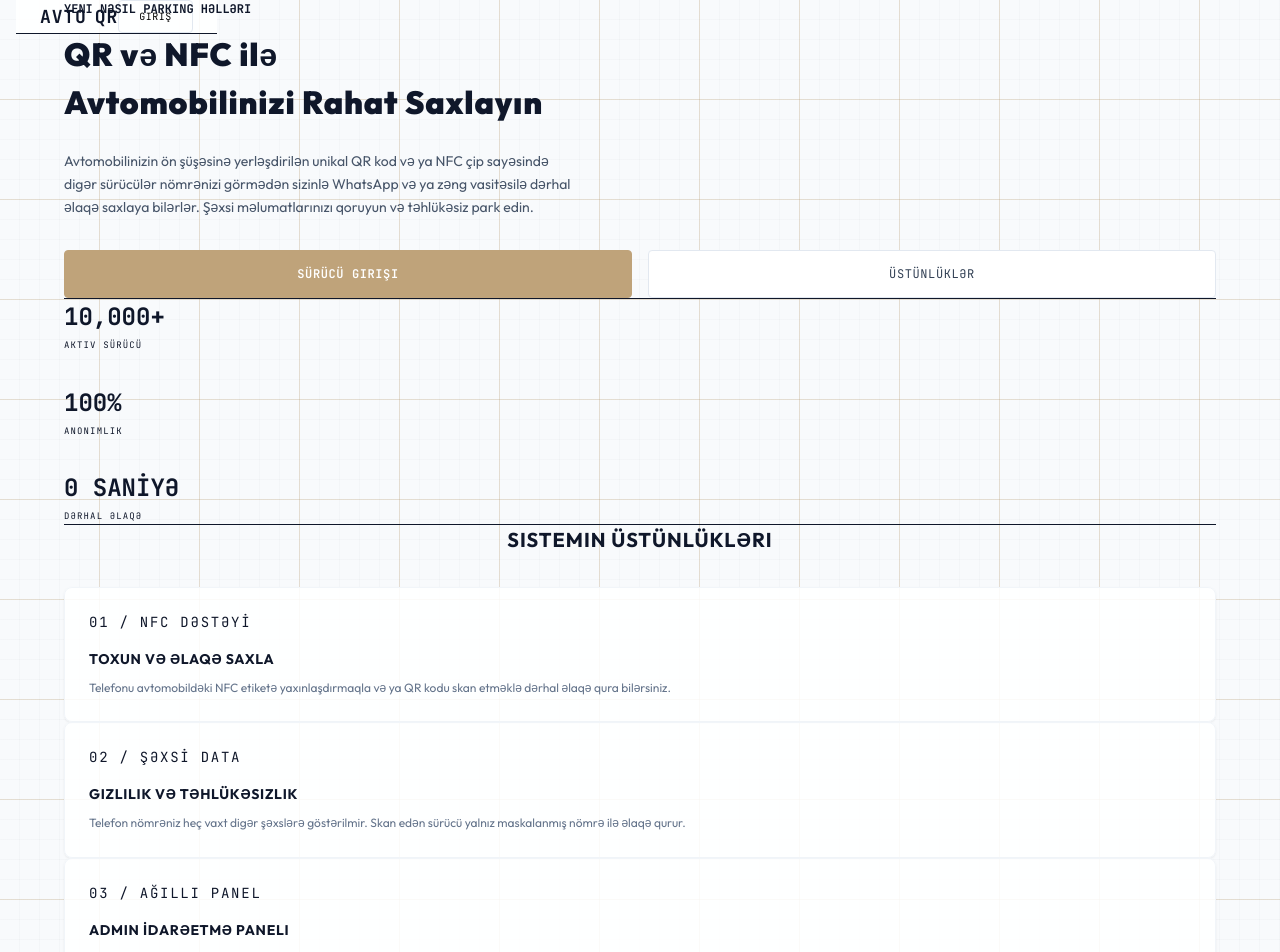
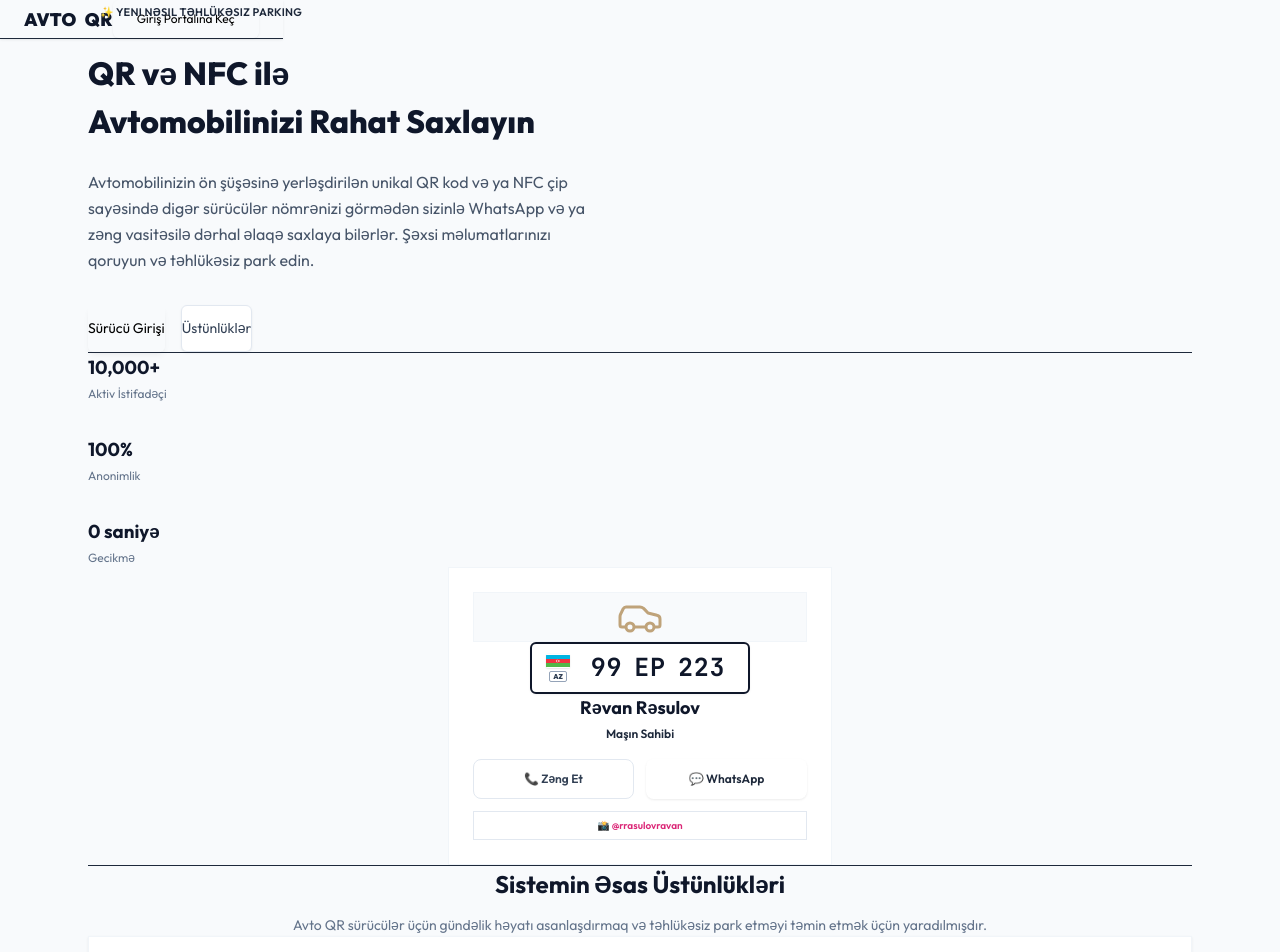
Before and after one commit to ravanrasulov6/avtoqr, a React (Vite) app: page / in a window 1280 px wide. Shown: the top 952 px of the page. Built offline with nearby package versions, Linux system fonts and the light colour scheme; no server answers.

Commit message:
redesign main page to clean modern minimalist light mode layout

```diff
--- a/src/App.jsx
+++ b/src/App.jsx
@@ -28,106 +28,91 @@ export default function App() {
     // Normalize path by removing trailing slash
     const path = currentPath.replace(/\/$/, '') || '/';
 
-    // 1. Home / Welcome Screen (Luxury Light Landing Page)
+    // 1. Home / Welcome Screen (Modern Minimalist Landing Page)
     if (path === '/' || path === '/index.html') {
       return (
-        <div className="blueprint-grid min-h-screen text-slate-900 flex flex-col pt-24 pb-16 px-4 md:px-8 relative overflow-x-hidden">
-          {/* Background Decorative Grid Lines (Architectural Grid Overlay) */}
-          <div className="absolute inset-0 pointer-events-none opacity-30">
-            <div className="absolute top-0 bottom-0 left-1/4 w-[1px] bg-[rgba(191,163,122,0.15)]"></div>
-            <div className="absolute top-0 bottom-0 left-1/2 w-[1px] bg-[rgba(191,163,122,0.15)]"></div>
-            <div className="absolute top-0 bottom-0 left-3/4 w-[1px] bg-[rgba(191,163,122,0.15)]"></div>
-          </div>
+        <div className="min-h-screen bg-slate-50/50 text-slate-800 flex flex-col font-sans">
 
           {/* Navigation Bar */}
-          <nav className="border-b border-[rgba(191,163,122,0.15)] bg-white/80 backdrop-blur-md fixed top-0 left-0 right-0 z-40 py-4 px-6 md:px-12 flex justify-between items-center">
-            <div className="flex items-center gap-2 font-mono font-black text-slate-900 text-lg tracking-wider">
+          <nav className="border-b border-slate-100 bg-white/90 backdrop-blur-md fixed top-0 left-0 right-0 z-40 py-4 px-6 md:px-12 flex justify-between items-center shadow-sm">
+            <div className="flex items-center gap-2 font-sans font-black text-slate-900 text-lg tracking-wide">
               <span className="text-[#bfa37a]">AVTO</span>
               <span>QR</span>
             </div>
-            <div className="hidden md:flex gap-8 text-[10px] font-mono uppercase text-slate-650 tracking-wider">
+            <div className="hidden md:flex gap-8 text-xs font-medium text-slate-650">
               <a href="#features" className="hover:text-[#bfa37a] transition-colors">Üstünlüklər</a>
-              <a href="#how-it-works" className="hover:text-[#bfa37a] transition-colors">Necə İşləyir?</a>
             </div>
             <button
               onClick={() => navigate('/admin')}
-              className="py-2 px-5 border border-[#bfa37a] hover:bg-[#bfa37a]/10 text-[#bfa37a] font-mono text-[10px] uppercase tracking-wider rounded transition-all"
+              className="py-2.5 px-6 bg-[#bfa37a] hover:bg-[#ad9168] text-white font-medium text-xs rounded-md shadow-sm transition-all"
             >
-              Giriş
+              Giriş Portalına Keç
             </button>
           </nav>
 
-          {/* Hero Content Container */}
-          <div className="max-w-6xl mx-auto w-full flex-1 flex flex-col justify-center gap-12 z-10 my-auto">
-            <div className="grid grid-cols-1 lg:grid-cols-2 gap-12 items-center">
-              {/* Left Side: Slogan, Description & Stats */}
+          {/* Hero Section */}
+          <main className="max-w-6xl mx-auto w-full flex-1 flex flex-col justify-center px-6 pt-32 pb-16 z-10">
+            <div className="grid grid-cols-1 lg:grid-cols-2 gap-16 items-center">
+
+              {/* Left Side: Copywriting */}
               <div className="flex flex-col items-start text-left">
-                <span className="text-[#bfa37a] text-xs font-mono font-bold tracking-[0.3em] uppercase mb-3">
-                  Yeni Nəsil Parking Həlləri
-                </span>
-                <h1 className="text-3xl md:text-5xl font-black font-sans leading-tight tracking-wide mb-6 text-slate-900">
+                <div className="inline-flex items-center gap-2 px-3 py-1 rounded-full bg-[#bfa37a]/10 text-[#bfa37a] text-[11px] font-semibold tracking-wide uppercase mb-6">
+                  <span>✨ Yeni nəsil təhlükəsiz parking</span>
+                </div>
+                <h1 className="text-4xl md:text-5xl font-extrabold font-sans leading-tight tracking-tight text-slate-900 mb-6">
                   QR və NFC ilə <br/>
                   <span className="text-[#bfa37a]">Avtomobilinizi Rahat Saxlayın</span>
                 </h1>
-                <p className="text-slate-600 text-sm md:text-base leading-relaxed mb-8 max-w-lg">
+                <p className="text-slate-600 text-base leading-relaxed mb-8 max-w-lg">
                   Avtomobilinizin ön şüşəsinə yerləşdirilən unikal QR kod və ya NFC çip sayəsində digər sürücülər nömrənizi görmədən sizinlə WhatsApp və ya zəng vasitəsilə dərhal əlaqə saxlaya bilərlər. Şəxsi məlumatlarınızı qoruyun və təhlükəsiz park edin.
                 </p>
 
                 <div className="flex gap-4 w-full sm:w-auto">
                   <button
                     onClick={() => navigate('/admin')}
-                    className="py-3.5 px-8 rounded btn-gold text-xs font-mono uppercase tracking-wider flex-1 sm:flex-initial"
+                    className="py-3 px-8 rounded-md bg-slate-900 hover:bg-slate-800 text-white font-medium text-sm shadow-md transition-colors"
                   >
                     Sürücü Girişi
                   </button>
                   <a
                     href="#features"
-                    className="py-3.5 px-8 rounded border border-slate-200 bg-white hover:bg-slate-50 text-slate-700 text-xs font-mono uppercase tracking-wider text-center flex-1 sm:flex-initial transition-colors"
+                    className="py-3 px-8 rounded-md border border-slate-200 bg-white hover:bg-slate-50 text-slate-700 font-medium text-sm shadow-sm transition-colors text-center"
                   >
                     Üstünlüklər
                   </a>
                 </div>
 
-                {/* Stats block */}
-                <div className="grid grid-cols-3 gap-8 mt-12 pt-8 border-t border-slate-200 w-full">
+                {/* Stats */}
+                <div className="grid grid-cols-3 gap-8 mt-12 pt-8 border-t border-slate-100 w-full">
                   <div>
-                    <h3 className="text-2xl font-black font-mono text-[#bfa37a]">10,000+</h3>
-                    <p className="text-[9px] text-slate-450 font-mono uppercase tracking-widest mt-1">Aktiv Sürücü</p>
+                    <h3 className="text-3xl font-bold font-sans text-slate-900">10,000+</h3>
+                    <p className="text-xs text-slate-500 mt-1">Aktiv İstifadəçi</p>
                   </div>
                   <div>
-                    <h3 className="text-2xl font-black font-mono text-[#bfa37a]">100%</h3>
-                    <p className="text-[9px] text-slate-450 font-mono uppercase tracking-widest mt-1">Anonimlik</p>
+                    <h3 className="text-3xl font-bold font-sans text-slate-900">100%</h3>
+                    <p className="text-xs text-slate-500 mt-1">Anonimlik</p>
                   </div>
                   <div>
-                    <h3 className="text-2xl font-black font-mono text-[#bfa37a]">0 SANİYƏ</h3>
-                    <p className="text-[9px] text-slate-450 font-mono uppercase tracking-widest mt-1">Dərhal Əlaqə</p>
+                    <h3 className="text-3xl font-bold font-sans text-slate-900">0 saniyə</h3>
+                    <p className="text-xs text-slate-500 mt-1">Gecikmə</p>
                   </div>
                 </div>
               </div>
 
-              {/* Right Side: Interactive Mockup Card */}
-              <div className="hidden lg:flex justify-center items-center relative">
-                {/* Glowing gold back light */}
-                <div className="absolute w-72 h-72 rounded-full bg-[#bfa37a]/10 blur-[80px]" />
+              {/* Right Side: Clean Mockup Card */}
+              <div className="flex justify-center items-center relative">
+                {/* Subtle soft decorative background blur */}
+                <div className="absolute w-80 h-80 rounded-full bg-[#bfa37a]/5 blur-[100px]" />
 
-                <div className="w-full max-w-sm p-6 bg-white/90 backdrop-blur-md border border-[rgba(191,163,122,0.25)] rounded-xl relative shadow-xl">
-                  {/* Decorative drafting corners */}
-                  <div className="blueprint-corner blueprint-corner-tl" />
-                  <div className="blueprint-corner blueprint-corner-tr" />
-                  <div className="blueprint-corner blueprint-corner-bl" />
-                  <div className="blueprint-corner blueprint-corner-br" />
-
-                  {/* Sample car frame inside mockup */}
-                  <div className="w-full h-36 rounded border border-slate-100 bg-slate-50 relative overflow-hidden mb-5">
-                    <div className="absolute inset-0 flex flex-col items-center justify-center text-slate-400 p-4">
-                      <svg viewBox="0 0 24 24" width="40" height="40" fill="none" stroke="#bfa37a" strokeWidth="1.5" className="mb-2 opacity-60">
-                        <path d="M19 17h2c.6 0 1-.4 1-1v-3c0-.9-.7-1.7-1.5-1.9C18.7 10.6 16 10 16 10s-1.3-1.4-2.2-2.3c-.5-.4-1.1-.7-1.8-.7H5c-.6 0-1.1.4-1.4.9l-1.4 2.9A3.7 3.7 0 0 0 2 12v4c0 .6.4 1 1 1h2" />
-                        <circle cx="7" cy="17" r="2" />
-                        <path d="M9 17h6" />
-                        <circle cx="17" cy="17" r="2" />
-                      </svg>
-                      <span className="text-[9px] font-mono uppercase tracking-widest text-[#bfa37a]">AVTOMOBİL MƏLUMATI</span>
-                    </div>
+                <div className="w-full max-w-sm p-6 bg-white border border-slate-100 rounded-2xl relative shadow-xl">
+                  {/* Car image frame inside mockup */}
+                  <div className="w-full h-40 rounded-xl bg-slate-50 border border-slate-100 relative overflow-hidden mb-5 flex items-center justify-center">
+                    <svg viewBox="0 0 24 24" width="48" height="48" fill="none" stroke="#bfa37a" strokeWidth="1.5" className="opacity-60">
+                      <path d="M19 17h2c.6 0 1-.4 1-1v-3c0-.9-.7-1.7-1.5-1.9C18.7 10.6 16 10 16 10s-1.3-1.4-2.2-2.3c-.5-.4-1.1-.7-1.8-.7H5c-.6 0-1.1.4-1.4.9l-1.4 2.9A3.7 3.7 0 0 0 2 12v4c0 .6.4 1 1 1h2" />
+                      <circle cx="7" cy="17" r="2" />
+                      <path d="M9 17h6" />
+                      <circle cx="17" cy="17" r="2" />
+                    </svg>
                   </div>
 
                   {/* Azerbaijani License Plate Component inside mockup */}
@@ -159,60 +144,64 @@ export default function App() {
                     </div>
                   </div>
 
-                  {/* Simulated driver name */}
+                  {/* Simulated driver profile */}
                   <div className="text-center">
-                    <h3 className="text-sm font-bold text-slate-900 mb-1">Rəvan Rəsulov</h3>
-                    <p className="text-[9px] text-[#bfa37a] font-mono tracking-widest uppercase mb-4">Sürücü Profili</p>
+                    <h3 className="text-lg font-bold text-slate-900 mb-1">Rəvan Rəsulov</h3>
+                    <p className="text-xs text-[#bfa37a] font-semibold mb-4">Maşın Sahibi</p>
 
                     <div className="grid grid-cols-2 gap-3 mb-3">
-                      <div className="py-2.5 px-3 rounded border border-[rgba(191,163,122,0.3)] bg-white text-[10px] font-mono text-slate-800 flex items-center justify-center gap-1.5 hover:bg-[rgba(191,163,122,0.06)] hover:border-[#bfa37a] transition-all">
+                      <div className="py-2.5 px-3 rounded-lg border border-slate-200 bg-white text-xs font-semibold text-slate-700 flex items-center justify-center gap-1.5 hover:bg-slate-50 transition-all">
                         <span>📞 Zəng Et</span>
                       </div>
-                      <div className="py-2.5 px-3 rounded bg-[#bfa37a] text-[10px] font-mono text-white flex items-center justify-center gap-1.5 shadow-sm">
+                      <div className="py-2.5 px-3 rounded-lg bg-[#bfa37a] hover:bg-[#ad9168] text-xs font-semibold text-white flex items-center justify-center gap-1.5 shadow-sm transition-all">
                         <span>💬 WhatsApp</span>
                       </div>
                     </div>
 
-                    <div className="py-1.5 px-3 rounded border border-pink-200 bg-pink-50/50 text-[9px] font-mono text-pink-600 inline-block">
-                      📸 @instagram_hesabi
+                    <div className="py-1.5 px-4 rounded-full border border-pink-100 bg-pink-50/50 text-[10px] font-semibold text-pink-600 inline-block">
+                      📸 @rrasulovravan
                     </div>
                   </div>
                 </div>
               </div>
             </div>
 
-            {/* Features Grid Section */}
-            <div id="features" className="mt-16 pt-16 border-t border-slate-200">
-              <h2 className="text-xl font-bold font-sans text-[#bfa37a] uppercase tracking-wider text-center mb-8">
-                Sistemin Üstünlükləri
-              </h2>
-              <div className="grid grid-cols-1 md:grid-cols-3 gap-6">
-                <div className="bg-white/80 border border-slate-100 p-6 rounded-lg relative shadow-sm">
-                  <div className="text-[#bfa37a] mb-4 text-sm font-mono tracking-widest">01 / NFC DƏSTƏYİ</div>
-                  <h4 className="text-sm font-bold text-slate-900 uppercase tracking-wider mb-2">Toxun və Əlaqə Saxla</h4>
-                  <p className="text-xs text-slate-500 leading-relaxed">
-                    Telefonu avtomobildəki NFC etiketə yaxınlaşdırmaqla və ya QR kodu skan etməklə dərhal əlaqə qura bilərsiniz.
+            {/* Features Section */}
+            <div id="features" className="mt-20 pt-16 border-t border-slate-100">
+              <div className="text-center max-w-xl mx-auto mb-12">
+                <h2 className="text-2xl font-bold text-slate-900 mb-3">Sistemin Əsas Üstünlükləri</h2>
+                <p className="text-sm text-slate-500 leading-relaxed">
+                  Avto QR sürücülər üçün gündəlik həyatı asanlaşdırmaq və təhlükəsiz park etməyi təmin etmək üçün yaradılmışdır.
+                </p>
+              </div>
+
+              <div className="grid grid-cols-1 md:grid-cols-3 gap-8">
+                <div className="bg-white border border-slate-100 p-8 rounded-xl shadow-sm hover:shadow-md transition-all">
+                  <div className="w-10 h-10 rounded-lg bg-[#bfa37a]/10 text-[#bfa37a] flex items-center justify-center font-bold text-sm mb-5">01</div>
+                  <h4 className="text-base font-bold text-slate-900 mb-2">Toxun və Əlaqə Saxla (NFC)</h4>
+                  <p className="text-sm text-slate-500 leading-relaxed">
+                    Telefonunuzu maşındakı NFC etiketə yaxınlaşdırmaqla və ya QR kodu sadəcə skan etməklə dərhal əlaqə qurulur.
                   </p>
                 </div>
 
-                <div className="bg-white/80 border border-slate-100 p-6 rounded-lg relative shadow-sm">
-                  <div className="text-[#bfa37a] mb-4 text-sm font-mono tracking-widest">02 / ŞƏXSİ DATA</div>
-                  <h4 className="text-sm font-bold text-slate-900 uppercase tracking-wider mb-2">Gizlilik və Təhlükəsizlik</h4>
-                  <p className="text-xs text-slate-500 leading-relaxed">
-                    Telefon nömrəniz heç vaxt digər şəxslərə göstərilmir. Skan edən sürücü yalnız maskalanmış nömrə ilə əlaqə qurur.
+                <div className="bg-white border border-slate-100 p-8 rounded-xl shadow-sm hover:shadow-md transition-all">
+                  <div className="w-10 h-10 rounded-lg bg-[#bfa37a]/10 text-[#bfa37a] flex items-center justify-center font-bold text-sm mb-5">02</div>
+                  <h4 className="text-base font-bold text-slate-900 mb-2">Gizlilik və Anonimlik</h4>
+                  <p className="text-sm text-slate-500 leading-relaxed">
+                    Telefon nömrəniz heç vaxt açıq şəkildə göstərilmir. Digər sürücülər yalnız maskalanmış nömrə ilə əlaqə qura bilər.
                   </p>
                 </div>
 
-                <div className="bg-white/80 border border-slate-100 p-6 rounded-lg relative shadow-sm">
-                  <div className="text-[#bfa37a] mb-4 text-sm font-mono tracking-widest">03 / AĞILLI PANEL</div>
-                  <h4 className="text-sm font-bold text-slate-900 uppercase tracking-wider mb-2">Admin İdarəetmə Paneli</h4>
-                  <p className="text-xs text-slate-500 leading-relaxed">
-                    Sürücüləri, avtomobilləri, fərdi keçid linklərini və QR kodları vahid və sürətli idarəetmə panelindən idarə edin.
+                <div className="bg-white border border-slate-100 p-8 rounded-xl shadow-sm hover:shadow-md transition-all">
+                  <div className="w-10 h-10 rounded-lg bg-[#bfa37a]/10 text-[#bfa37a] flex items-center justify-center font-bold text-sm mb-5">03</div>
+                  <h4 className="text-base font-bold text-slate-900 mb-2">Sürətli Sürücü Paneli</h4>
+                  <p className="text-sm text-slate-500 leading-relaxed">
+                    Bütün avtomobilləri, fərdi keçid linklərini və QR kodlarınızı vahid admin portalından idarə edin.
                   </p>
                 </div>
               </div>
             </div>
-          </div>
+          </main>
         </div>
       );
     }
```
